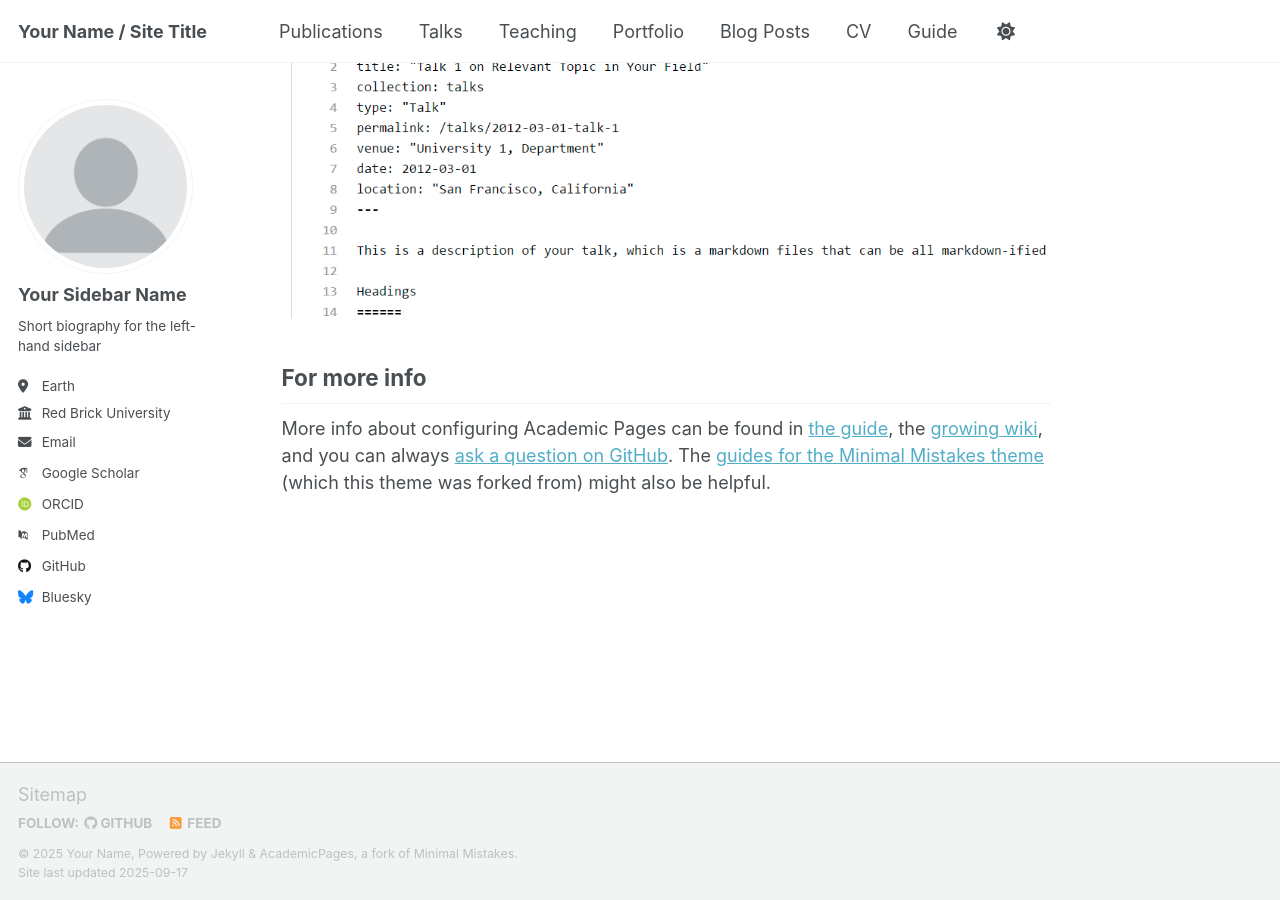
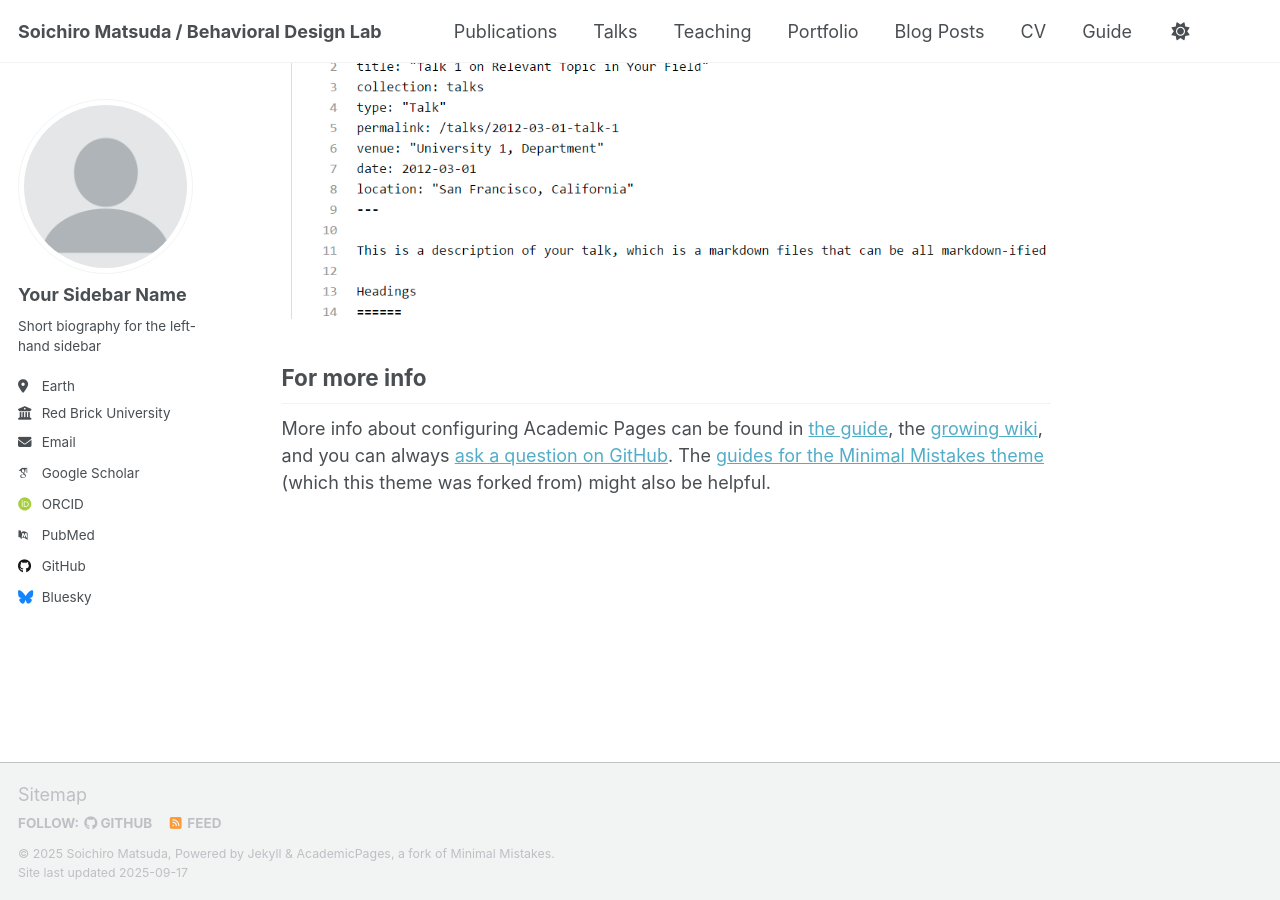
Before and after one commit to BehavioralDesignerMatsuda/BehavioralDesignerMatsuda.github.io, a Jekyll site: the page built from _pages/about.md, in a window 1280 px wide and 900 px high, scrolled down 2880 px. Built offline with Jekyll 4.4.1, drawn with Linux system fonts in a browser that asks for light colours; some web fonts are replaced; a script that is not in the unit is left out.

Commit message:
Update _config.yml

```diff
--- a/_config.yml
+++ b/_config.yml
@@ -9,10 +9,10 @@
 # Basic Site Settings
 locale                   : "en-US"
 site_theme               : "default" # Currently available options are "default", "air"
-title                    : "Your Name / Site Title"
+title                    : "Soichiro Matsuda / Behavioral Design Lab"
 title_separator          : "-"
-name                     : &name "Your Name"
-description              : &description "Your Name's academic portfolio"   # Update this with a general description of your site, this is the default if not overridden by a page
+name                     : &name "Soichiro Matsuda"
+description              : &description "Bridging Behavior Analysis and HCI"   # Update this with a general description of your site, this is the default if not overridden by a page
 url                      : https://academicpages.github.io # The base hostname & protocol for your site e.g. "https://[your GitHub username].github.io",
                                                            # or if you already have some other page hosted on Github then use "https://[your GitHub username].github.io/[Your Repo Name]"
 baseurl                  : "" # the subpath of your site, e.g. "/blog"
@@ -30,15 +30,15 @@ author:
   location         : "Earth"
   employer         : "Red Brick University"
   uri              : # URL
-  email            : "none@example.org"
+  email            : "matsuda.soichiro.gm@u.tsukuba.ac.jp"
 
   # Academic websites
   academia         : # URL
   arxiv            : # URL - Update with the correct link to your profile
-  googlescholar    : "https://scholar.google.com/citations?user=PS_CX0AAAAAJ"
+  googlescholar    : "https://scholar.google.co.jp/citations?user=WCnMiF4AAAAJ&hl"
   inspire-hep      : # URL
   impactstory      : # URL
-  orcid            : "http://orcid.org/yourorcidurl"
+  orcid            : "https://orcid.org/0000-0002-9257-2502"
   semantic         : # URL
   pubmed           : "https://www.ncbi.nlm.nih.gov/pubmed/?term=john+snow"
   researchgate     : # URL
```
